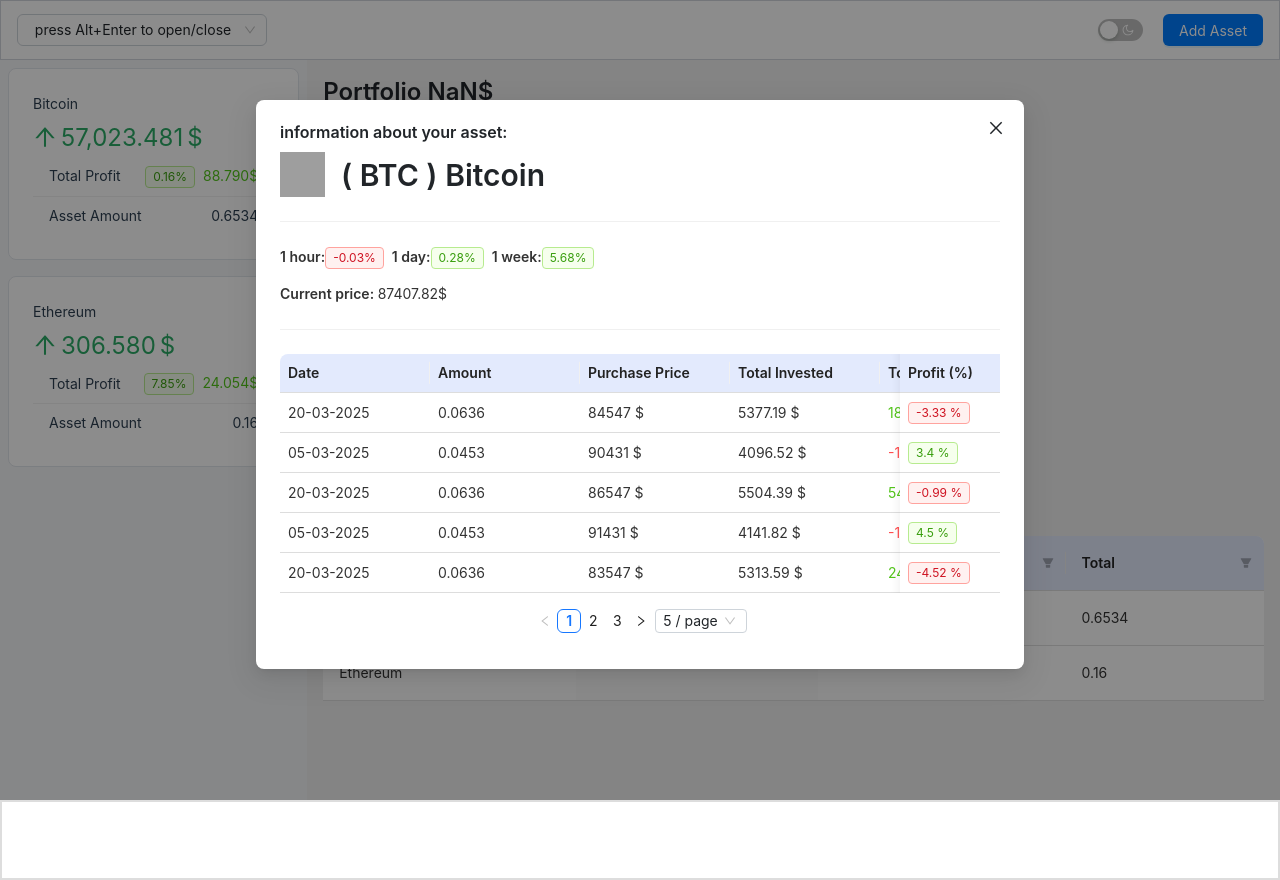
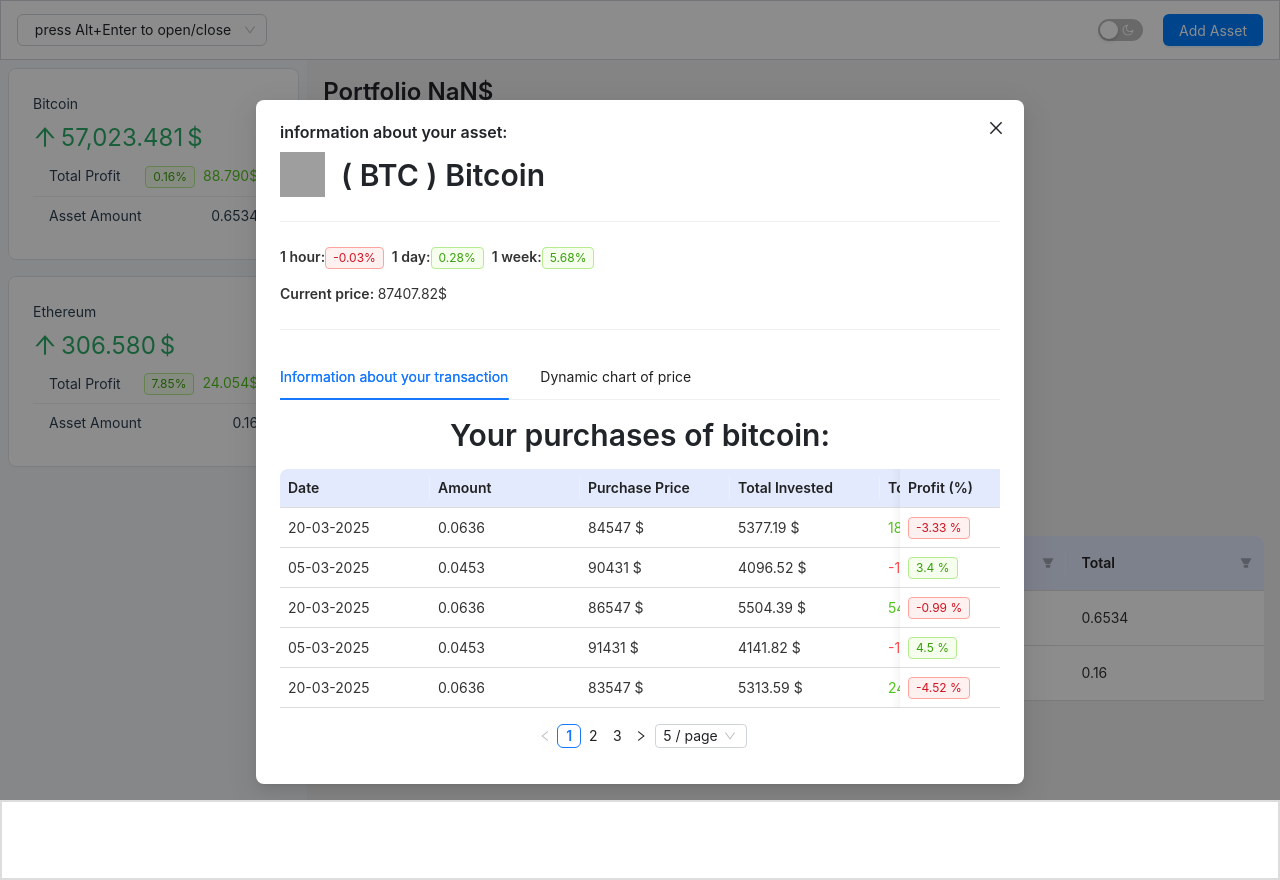
Before and after one commit to ValeriannkkaS/CoinAssetDraw, a React (Vite) app: page / in a window 1280 px wide. Both pictures are taken after a click on the element 153 px from the left and 163 px from the top of the page. Built offline with nearby package versions, Linux system fonts and the light colour scheme; grey boxes are pictures that could not be loaded.

Commit message:
Добавление Tabs, теперь таблица в модальном окне по одному Tab, по второму пока что пустой компонент

```diff
--- a/src/components/AssetInfoModal.jsx
+++ b/src/components/AssetInfoModal.jsx
@@ -1,8 +1,9 @@
 import CoinImageDescription from './CoinImageDescription';
-import { Divider, Typography } from 'antd';
+import { Divider, Tabs, Typography } from 'antd';
 import CoinTrendInformation from './CoinTrendInformation';
 import PropTypes from 'prop-types';
 import AssetInfoTableForModal from './AssetInfoTableForModal.jsx';
+import ChartForModal from './ChartForModal.jsx';
 
 export default function AssetInfoModal({ coin }) {
     return (
@@ -15,7 +16,22 @@
                 {coin.price.toFixed(2)}$
             </Typography.Paragraph>
             <Divider />
-            <AssetInfoTableForModal coin={coin} />
+            <Tabs
+                defaultActiveKey="1"
+                items={[
+                    {
+                        key: '1',
+                        label: 'Information about your transaction',
+                        children: <AssetInfoTableForModal coin={coin} />,
+                    },
+                    {
+                        key: '2',
+                        label: 'Dynamic chart of price',
+                        children: <ChartForModal coin={coin} />,
+                    },
+                ]}
+                onSelect={''}
+            />
         </>
     );
 }
--- a/src/components/AssetInfoTableForModal.jsx
+++ b/src/components/AssetInfoTableForModal.jsx
@@ -1,4 +1,4 @@
-import { Table, Tag, Typography } from 'antd';
+import { Table, Tag, Typography, Flex } from 'antd';
 import { useState } from 'react';
 import { useCryptoContext } from '../context/CryptoContext.jsx';
 import { PropTypes } from 'prop-types';
@@ -67,6 +67,12 @@
     ];
 
     return (
+        <>
+            <Flex justify={'center'}>
+                <Typography.Title level={2}>
+                    Your purchases of {coin.id}:
+                </Typography.Title>
+            </Flex>
             <Table
                 columns={columns}
                 dataSource={dataSource}
@@ -80,6 +86,7 @@
                 }}
                 size={'small'}
             />
+        </>
     );
 }
 AssetInfoTableForModal.propTypes = {
--- /dev/null
+++ b/src/components/ChartForModal.jsx
@@ -0,0 +1,3 @@
+export default function ChartForModal({ coin }) {
+    return <div>1</div>;
+}
```
Lines whose indentation alone changed are shown as unchanged.
